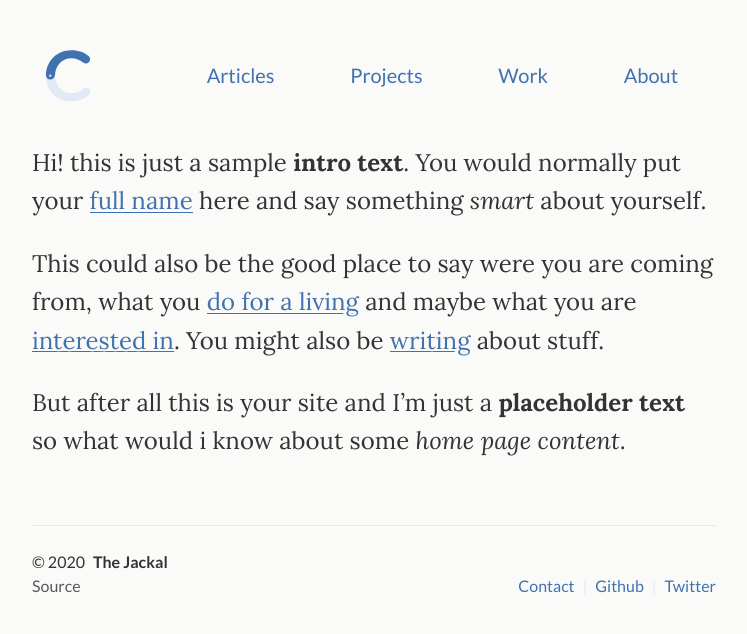
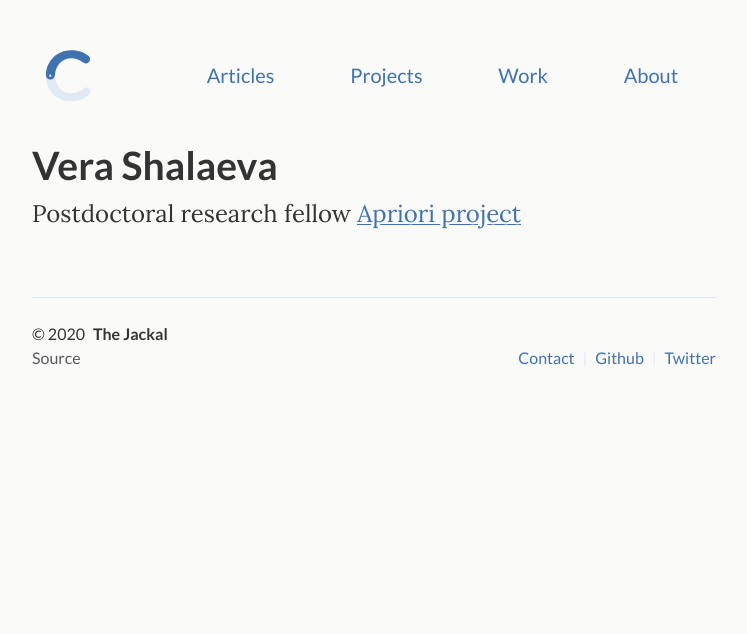
Before and after one commit to vshalaeva/vshalaeva.github.io, a Jekyll site: the page built from index.md, in a window 1280 px wide. Shown: the top 634 px of the page, without its empty margins (266-1013 px from the left). Built offline with Jekyll 4.4.1, drawn with Linux system fonts in a browser that asks for light colours.

Commit message:
Update index.md

```diff
--- a/index.md
+++ b/index.md
@@ -5,9 +5,6 @@ layout: default
 <div class="lead pretty-links">
 
 
-  Hi! this is just a sample **intro text**. You would normally put your [full name](about/) here and say something *smart* about yourself.
-
-  This could also be the good place to say were you are coming from, what you [do for a living](work/) and maybe what you are [interested in](projects/). You might also be [writing](articles/) about stuff.
-
-  But after all this is your site and I'm just a **placeholder text** so what would i know about some *home page content*.
+# Vera Shalaeva
+Postdoctoral research fellow [Apriori project](https://project.inria.fr/apriori/)
 </div>
```
